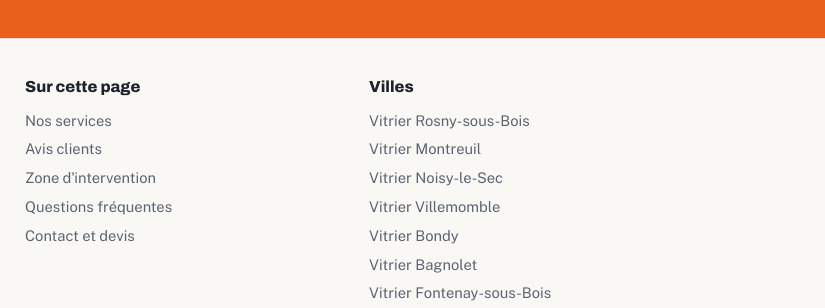
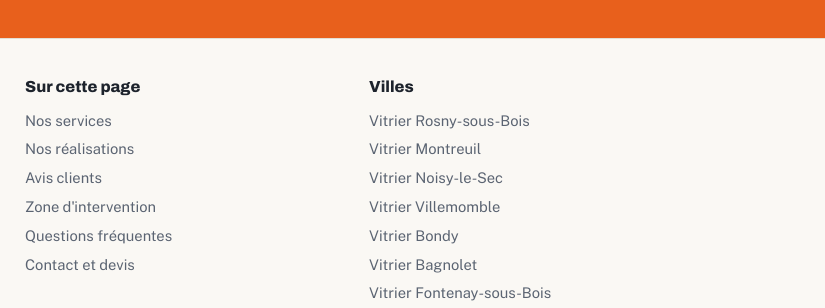
Before and after one commit to Dwin140/site-miroiterie-winter, a plain HTML site: page vitrier-paris-2e/index.html in a window 1280 px wide. Shown: the part 2653-2961 px from the top of the page, 455-1280 px from the left. Drawn offline with nearby package versions, Linux system fonts and the light colour scheme.

Commit message:
Régénère les pages arrondissements avec le carrousel

```diff
--- a/vitrier-paris-2e/index.html
+++ b/vitrier-paris-2e/index.html
@@ -75,7 +75,7 @@
     <div><p class="ftitre">Miroiterie Winter</p><p>Vitrier, miroitier et serrurier à Rosny-sous-Bois (93), intervention 24h/24 dans toute l'Île-de-France.</p>
       <p class="reseaux"><a href="https://www.instagram.com/miroiterie_winter/" rel="noopener" target="_blank" aria-label="Instagram Miroiterie Winter"><svg aria-hidden="true" viewBox="0 0 24 24" width="22" height="22"><path fill="currentColor" d="M12 7.3A4.7 4.7 0 1 0 12 16.7 4.7 4.7 0 0 0 12 7.3zm0 7.7a3 3 0 1 1 0-6 3 3 0 0 1 0 6zm6-7.9a1.1 1.1 0 1 1-2.2 0 1.1 1.1 0 0 1 2.2 0zM21.9 8c0-1.6-.4-3-1.6-4.2S17.6 2.1 16 2.1C14.4 2 9.6 2 8 2.1c-1.6 0-3 .4-4.2 1.6S2.1 6.4 2.1 8C2 9.6 2 14.4 2.1 16c0 1.6.4 3 1.6 4.2s2.6 1.6 4.2 1.6c1.6.1 6.4.1 8 0 1.6 0 3-.4 4.2-1.6s1.6-2.6 1.6-4.2c.1-1.6.1-6.4 0-8zM19.8 18a3 3 0 0 1-1.7 1.7c-1.2.5-4 .4-5.3.4s-4.1.1-5.3-.4A3 3 0 0 1 5.8 18c-.5-1.2-.4-4-.4-5.3s-.1-4.1.4-5.3A3 3 0 0 1 7.5 5.7c1.2-.5 4-.4 5.3-.4s4.1-.1 5.3.4A3 3 0 0 1 19.8 7.4c.5 1.2.4 4 .4 5.3s.1 4.1-.4 5.3z"/></svg><span>Instagram</span></a><a href="https://maps.google.com/maps?cid=10857902701694603854" rel="noopener" target="_blank" aria-label="Miroiterie Winter sur Google Maps"><svg aria-hidden="true" viewBox="0 0 24 24" width="22" height="22"><path fill="currentColor" d="M12 2a7 7 0 0 0-7 7c0 5.2 7 13 7 13s7-7.8 7-13a7 7 0 0 0-7-7zm0 9.5a2.5 2.5 0 1 1 0-5 2.5 2.5 0 0 1 0 5z"/></svg><span>Google Maps</span></a></p>
       <p><a class="lien-avis" href="https://search.google.com/local/writereview?placeid=ChIJ51-lGxwT5kcRTtJCxPoEr5Y" rel="noopener" target="_blank">★ Laisser un avis Google</a></p></div>
-    <div><p class="ftitre">Sur cette page</p><ul><li><a href="/#services">Nos services</a></li><li><a href="/#avis">Avis clients</a></li><li><a href="/#zone">Zone d'intervention</a></li><li><a href="/#faq">Questions fréquentes</a></li><li><a href="/#contact">Contact et devis</a></li></ul></div>
+    <div><p class="ftitre">Sur cette page</p><ul><li><a href="/#services">Nos services</a></li><li><a href="/#realisations">Nos réalisations</a></li><li><a href="/#avis">Avis clients</a></li><li><a href="/#zone">Zone d'intervention</a></li><li><a href="/#faq">Questions fréquentes</a></li><li><a href="/#contact">Contact et devis</a></li></ul></div>
     <div><p class="ftitre">Villes</p><ul class="villes-pied"><li><a href="/">Vitrier Rosny-sous-Bois</a></li><li><a href="/vitrier-montreuil/">Vitrier Montreuil</a></li><li><a href="/vitrier-noisy-le-sec/">Vitrier Noisy-le-Sec</a></li><li><a href="/vitrier-villemomble/">Vitrier Villemomble</a></li><li><a href="/vitrier-bondy/">Vitrier Bondy</a></li><li><a href="/vitrier-bagnolet/">Vitrier Bagnolet</a></li><li><a href="/vitrier-fontenay-sous-bois/">Vitrier Fontenay-sous-Bois</a></li><li><a href="/vitrier-vincennes/">Vitrier Vincennes</a></li><li><a href="/vitrier-romainville/">Vitrier Romainville</a></li><li><a href="/vitrier-gagny/">Vitrier Gagny</a></li><li><a href="/vitrier-le-raincy/">Vitrier Le Raincy</a></li><li><a href="/vitrier-neuilly-plaisance/">Vitrier Neuilly-Plaisance</a></li><li><a href="/vitrier-neuilly-sur-marne/">Vitrier Neuilly-sur-Marne</a></li><li><a href="/vitrier-le-perreux-sur-marne/">Vitrier Le Perreux-sur-Marne</a></li><li><a href="/vitrier-nogent-sur-marne/">Vitrier Nogent-sur-Marne</a></li><li><a href="/vitrier-noisy-le-grand/">Vitrier Noisy-le-Grand</a></li><li><a href="/vitrier-paris/">Vitrier Paris</a></li></ul></div>
   </div>
   <p class="legal">© 2026 Miroiterie Winter · Dwinter Morisseau, entrepreneur individuel · <a href="/mentions-legales/">Mentions légales</a></p>
```
Also changed, not shown: vitrier-paris-10e/index.html (+1 -1 lines), vitrier-paris-11e/index.html (+1 -1 lines), vitrier-paris-12e/index.html (+1 -1 lines), vitrier-paris-13e/index.html (+1 -1 lines), vitrier-paris-14e/index.html (+1 -1 lines), vitrier-paris-15e/index.html (+1 -1 lines), vitrier-paris-16e/index.html (+1 -1 lines), vitrier-paris-17e/index.html (+1 -1 lines), vitrier-paris-18e/index.html (+1 -1 lines), vitrier-paris-19e/index.html (+1 -1 lines), vitrier-paris-1er/index.html (+1 -1 lines), vitrier-paris-20e/index.html (+1 -1 lines), vitrier-paris-3e/index.html (+1 -1 lines), vitrier-paris-4e/index.html (+1 -1 lines), 5 more files.
